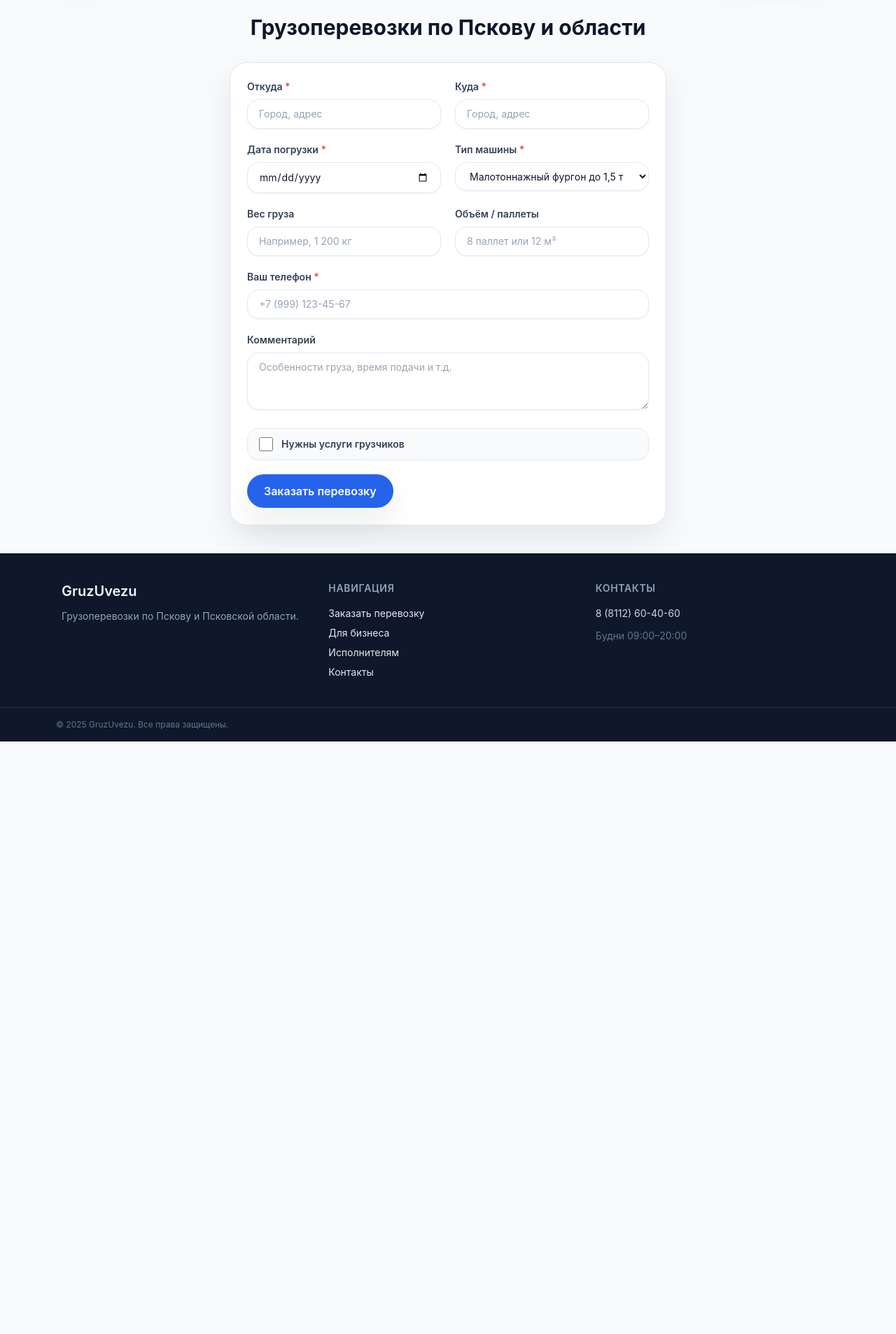
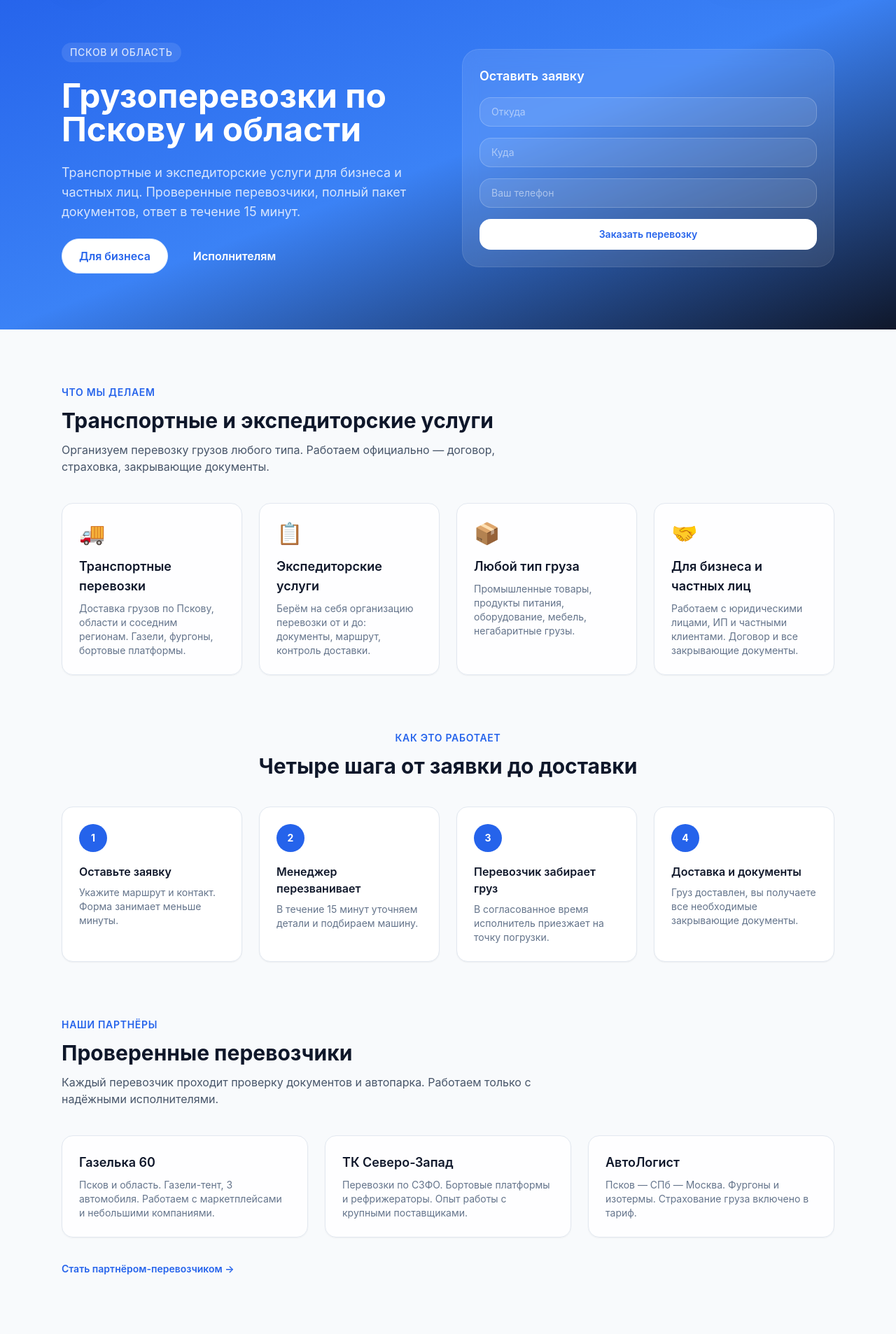
Before and after one commit to paybackovich/gruzuvezu, a React (Vite) app in the folder project/frontend/: page / in a window 1280 px wide. Shown: the part 100-2007 px from the top of the page at 70% size. Before the commit the page ends 1160 px from the top, so only its background shows below. Built offline with nearby package versions, Linux system fonts and the light colour scheme.

Commit message:
Refactor Home page layout and functionality: replace form fields with a simplified order request form, introduce service descriptions, steps for the ordering process, partner information, and FAQ section for enhanced user engagement.

```diff
--- a/project/frontend/src/pages/Home.jsx
+++ b/project/frontend/src/pages/Home.jsx
@@ -1,170 +1,238 @@
 import { useState } from 'react';
-import FormField from '../components/FormField.jsx';
-import Input from '../components/Input.jsx';
+import { Link } from 'react-router-dom';
+import Card from '../components/Card.jsx';
 import Button from '../components/Button.jsx';
+import FAQ from '../components/FAQ.jsx';
 
-const vehicleOptions = [
-  'Малотоннажный фургон до 1,5 т',
-  'Газель тентованная',
-  'Изотермический кузов',
-  'Термобудка',
-  'Бортовая платформа',
+const initialForm = { from: '', to: '', phone: '' };
+
+const services = [
+  {
+    icon: '🚚',
+    title: 'Транспортные перевозки',
+    description: 'Доставка грузов по Пскову, области и соседним регионам. Газели, фургоны, бортовые платформы.',
+  },
+  {
+    icon: '📋',
+    title: 'Экспедиторские услуги',
+    description: 'Берём на себя организацию перевозки от и до: документы, маршрут, контроль доставки.',
+  },
+  {
+    icon: '📦',
+    title: 'Любой тип груза',
+    description: 'Промышленные товары, продукты питания, оборудование, мебель, негабаритные грузы.',
+  },
+  {
+    icon: '🤝',
+    title: 'Для бизнеса и частных лиц',
+    description: 'Работаем с юридическими лицами, ИП и частными клиентами. Договор и все закрывающие документы.',
+  },
 ];
 
-const initialState = {
-  from: '',
-  to: '',
-  date: '',
-  vehicle: vehicleOptions[0],
-  weight: '',
-  volume: '',
-  loaders: false,
-  phone: '',
-  comment: '',
-};
+const steps = [
+  { step: '1', title: 'Оставьте заявку', description: 'Укажите маршрут и контакт. Форма занимает меньше минуты.' },
+  { step: '2', title: 'Менеджер перезванивает', description: 'В течение 15 минут уточняем детали и подбираем машину.' },
+  { step: '3', title: 'Перевозчик забирает груз', description: 'В согласованное время исполнитель приезжает на точку погрузки.' },
+  { step: '4', title: 'Доставка и документы', description: 'Груз доставлен, вы получаете все необходимые закрывающие документы.' },
+];
+
+const partners = [
+  {
+    title: 'Газелька 60',
+    description: 'Псков и область. Газели-тент, 3 автомобиля. Работаем с маркетплейсами и небольшими компаниями.',
+  },
+  {
+    title: 'ТК Северо-Запад',
+    description: 'Перевозки по СЗФО. Бортовые платформы и рефрижераторы. Опыт работы с крупными поставщиками.',
+  },
+  {
+    title: 'АвтоЛогист',
+    description: 'Псков — СПб — Москва. Фургоны и изотермы. Страхование груза включено в тариф.',
+  },
+];
+
+const faqItems = [
+  {
+    question: 'Как быстро обработается заявка?',
+    answer: 'Менеджер перезванивает в течение 15 минут в рабочее время. Срочные заявки — в приоритете.',
+  },
+  {
+    question: 'Сколько стоит перевозка?',
+    answer: 'Стоимость зависит от маршрута, типа и объёма груза. Точная цена рассчитывается после звонка менеджера.',
+  },
+  {
+    question: 'Работаете ли вы с юридическими лицами?',
+    answer: 'Да, работаем с ИП и ООО. Предоставляем полный пакет документов: договор, акт, счёт-фактура.',
+  },
+  {
+    question: 'Какие регионы охватываете?',
+    answer: 'Псков и Псковская область — основной регион. Также выполняем рейсы в Санкт-Петербург, Великий Новгород, Москву.',
+  },
+];
 
 const Home = () => {
-  const [formData, setFormData] = useState(initialState);
+  const [form, setForm] = useState(initialForm);
   const [submitted, setSubmitted] = useState(false);
 
-  const handleChange = (event) => {
-    const { name, value, type, checked } = event.target;
-    setFormData((prev) => ({ ...prev, [name]: type === 'checkbox' ? checked : value }));
+  const handleChange = (e) => {
+    const { name, value } = e.target;
+    setForm((prev) => ({ ...prev, [name]: value }));
   };
 
-  const handleSubmit = (event) => {
-    event.preventDefault();
+  const handleSubmit = (e) => {
+    e.preventDefault();
     setSubmitted(true);
-    setTimeout(() => setSubmitted(false), 4000);
+    setTimeout(() => { setSubmitted(false); setForm(initialForm); }, 4000);
   };
 
   return (
-    <div className="mx-auto w-full max-w-2xl px-4 py-10 sm:px-6">
-      <div className="mb-8 space-y-2 text-center">
-        <h1 className="text-3xl font-bold text-slate-900">Грузоперевозки по Пскову и области</h1>
-      </div>
+    <div className="space-y-20 pb-20">
 
-      <form
-        onSubmit={handleSubmit}
-        className="space-y-5 rounded-3xl border border-slate-200 bg-white p-6 shadow-soft"
-      >
-        <div className="grid gap-5 md:grid-cols-2">
-          <FormField id="from" label="Откуда" required>
-            <Input
-              id="from"
-              name="from"
-              placeholder="Город, адрес"
-              value={formData.from}
-              onChange={handleChange}
-              required
-            />
-          </FormField>
-          <FormField id="to" label="Куда" required>
-            <Input
-              id="to"
-              name="to"
-              placeholder="Город, адрес"
-              value={formData.to}
-              onChange={handleChange}
-              required
-            />
-          </FormField>
+      {/* Hero */}
+      <section className="bg-gradient-to-br from-blue-600 via-blue-500 to-slate-900 text-white">
+        <div className="mx-auto grid w-full max-w-6xl gap-10 px-4 py-16 sm:px-6 lg:grid-cols-2 lg:py-20">
+
+          {/* Left: selling text */}
+          <div className="flex flex-col justify-center space-y-6">
+            <p className="inline-flex w-fit items-center rounded-full bg-white/10 px-3 py-1 text-sm font-medium uppercase tracking-wider text-white/80">
+              Псков и область
+            </p>
+            <h1 className="text-4xl font-bold leading-tight lg:text-5xl">
+              Грузоперевозки по Пскову и области
+            </h1>
+            <p className="text-lg text-white/80">
+              Транспортные и экспедиторские услуги для бизнеса и частных лиц. Проверенные
+              перевозчики, полный пакет документов, ответ в течение 15 минут.
+            </p>
+            <div className="flex flex-wrap gap-3">
+              <Button to="/business" size="lg" variant="secondary">
+                Для бизнеса
+              </Button>
+              <Button to="/carriers" size="lg" variant="ghost" className="text-white hover:bg-white/10">
+                Исполнителям
+              </Button>
+            </div>
+          </div>
+
+          {/* Right: short form */}
+          <div className="flex items-center">
+            <form
+              onSubmit={handleSubmit}
+              className="w-full space-y-4 rounded-3xl border border-white/10 bg-white/10 p-6 backdrop-blur-md"
+            >
+              <p className="text-lg font-semibold">Оставить заявку</p>
+              <input
+                name="from"
+                value={form.from}
+                onChange={handleChange}
+                placeholder="Откуда"
+                required
+                className="w-full rounded-2xl border border-white/20 bg-white/10 px-4 py-2.5 text-sm text-white placeholder-white/50 focus:border-white/50 focus:outline-none focus:ring-2 focus:ring-white/30"
+              />
+              <input
+                name="to"
+                value={form.to}
+                onChange={handleChange}
+                placeholder="Куда"
+                required
+                className="w-full rounded-2xl border border-white/20 bg-white/10 px-4 py-2.5 text-sm text-white placeholder-white/50 focus:border-white/50 focus:outline-none focus:ring-2 focus:ring-white/30"
+              />
+              <input
+                name="phone"
+                value={form.phone}
+                onChange={handleChange}
+                placeholder="Ваш телефон"
+                type="tel"
+                required
+                className="w-full rounded-2xl border border-white/20 bg-white/10 px-4 py-2.5 text-sm text-white placeholder-white/50 focus:border-white/50 focus:outline-none focus:ring-2 focus:ring-white/30"
+              />
+              {submitted ? (
+                <div className="rounded-2xl border border-green-300/30 bg-green-400/20 px-4 py-3 text-sm text-white">
+                  Заявка принята — перезвоним в течение 15 минут.
+                </div>
+              ) : (
+                <button
+                  type="submit"
+                  className="w-full rounded-2xl bg-white px-4 py-3 text-sm font-semibold text-blue-600 transition hover:bg-blue-50"
+                >
+                  Заказать перевозку
+                </button>
+              )}
+            </form>
+          </div>
         </div>
+      </section>
 
-        <div className="grid gap-5 md:grid-cols-2">
-          <FormField id="date" label="Дата погрузки" required>
-            <Input
-              id="date"
-              type="date"
-              name="date"
-              value={formData.date}
-              onChange={handleChange}
-              required
-            />
-          </FormField>
-          <FormField id="vehicle" label="Тип машины" required>
-            <select
-              id="vehicle"
-              name="vehicle"
-              value={formData.vehicle}
-              onChange={handleChange}
-              className="w-full rounded-2xl border border-slate-200 bg-white px-4 py-2.5 text-sm text-slate-900 shadow-sm focus:border-blue-500 focus:ring-4 focus:ring-blue-100"
-            >
-              {vehicleOptions.map((option) => (
-                <option key={option} value={option}>
-                  {option}
-                </option>
-              ))}
-            </select>
-          </FormField>
+      {/* Services */}
+      <section className="mx-auto w-full max-w-6xl px-4 sm:px-6">
+        <div className="mb-10 space-y-3">
+          <p className="text-sm font-semibold uppercase tracking-wider text-blue-600">Что мы делаем</p>
+          <h2 className="text-3xl font-bold text-slate-900">Транспортные и экспедиторские услуги</h2>
+          <p className="max-w-2xl text-base text-slate-600">
+            Организуем перевозку грузов любого типа. Работаем официально — договор, страховка,
+            закрывающие документы.
+          </p>
         </div>
+        <div className="grid gap-6 md:grid-cols-2 lg:grid-cols-4">
+          {services.map((s) => (
+            <Card key={s.title} icon={s.icon} title={s.title} description={s.description} />
+          ))}
+        </div>
+      </section>
 
-        <div className="grid gap-5 md:grid-cols-2">
-          <FormField id="weight" label="Вес груза">
-            <Input
-              id="weight"
-              name="weight"
-              placeholder="Например, 1 200 кг"
-              value={formData.weight}
-              onChange={handleChange}
-            />
-          </FormField>
-          <FormField id="volume" label="Объём / паллеты">
-            <Input
-              id="volume"
-              name="volume"
-              placeholder="8 паллет или 12 м³"
-              value={formData.volume}
-              onChange={handleChange}
-            />
-          </FormField>
+      {/* How it works */}
+      <section className="mx-auto w-full max-w-6xl px-4 sm:px-6">
+        <div className="mb-10 space-y-3 text-center">
+          <p className="text-sm font-semibold uppercase tracking-wider text-blue-600">Как это работает</p>
+          <h2 className="text-3xl font-bold text-slate-900">Четыре шага от заявки до доставки</h2>
         </div>
+        <div className="grid gap-6 md:grid-cols-2 lg:grid-cols-4">
+          {steps.map((s) => (
+            <div key={s.step} className="rounded-2xl border border-slate-200 bg-white p-6 shadow-sm">
+              <div className="mb-4 inline-flex h-10 w-10 items-center justify-center rounded-full bg-blue-600 text-sm font-bold text-white">
+                {s.step}
+              </div>
+              <h3 className="text-base font-semibold text-slate-900">{s.title}</h3>
+              <p className="mt-2 text-sm text-slate-500">{s.description}</p>
+            </div>
+          ))}
+        </div>
+      </section>
 
-        <FormField id="phone" label="Ваш телефон" required>
-          <Input
-            id="phone"
-            name="phone"
-            type="tel"
-            placeholder="+7 (999) 123-45-67"
-            value={formData.phone}
-            onChange={handleChange}
-            required
-          />
-        </FormField>
+      {/* Partners */}
+      <section className="mx-auto w-full max-w-6xl px-4 sm:px-6">
+        <div className="mb-10 space-y-3">
+          <p className="text-sm font-semibold uppercase tracking-wider text-blue-600">Наши партнёры</p>
+          <h2 className="text-3xl font-bold text-slate-900">Проверенные перевозчики</h2>
+          <p className="max-w-2xl text-base text-slate-600">
+            Каждый перевозчик проходит проверку документов и автопарка. Работаем только с
+            надёжными исполнителями.
+          </p>
+        </div>
+        <div className="grid gap-6 md:grid-cols-3">
+          {partners.map((p) => (
+            <Card key={p.title} title={p.title} description={p.description} />
+          ))}
+        </div>
+        <div className="mt-8">
+          <Link
+            to="/carriers"
+            className="text-sm font-semibold text-blue-600 hover:text-blue-700"
+          >
+            Стать партнёром-перевозчиком →
+          </Link>
+        </div>
+      </section>
 
-        <FormField id="comment" label="Комментарий">
-          <textarea
-            id="comment"
-            name="comment"
-            rows={3}
-            className="w-full rounded-2xl border border-slate-200 bg-white px-4 py-2.5 text-sm text-slate-900 shadow-sm focus:border-blue-500 focus:ring-4 focus:ring-blue-100"
-            placeholder="Особенности груза, время подачи и т.д."
-            value={formData.comment}
-            onChange={handleChange}
-          />
-        </FormField>
+      {/* FAQ */}
+      <section className="mx-auto w-full max-w-6xl space-y-8 px-4 sm:px-6">
+        <div className="text-center">
+          <p className="text-sm font-semibold uppercase tracking-wider text-blue-600">Вопросы и ответы</p>
+          <h2 className="mt-2 text-3xl font-bold text-slate-900">Часто спрашивают</h2>
+        </div>
+        <FAQ items={faqItems} />
+      </section>
 
-        <label className="flex items-center gap-3 rounded-2xl border border-slate-200 bg-slate-50 px-4 py-3">
-          <input
-            type="checkbox"
-            name="loaders"
-            checked={formData.loaders}
-            onChange={handleChange}
-            className="h-5 w-5 rounded border-slate-300 text-blue-600 focus:ring-blue-400"
-          />
-          <span className="text-sm font-semibold text-slate-700">Нужны услуги грузчиков</span>
-        </label>
-
-        <Button type="submit" size="lg">
-          Заказать перевозку
-        </Button>
-
-        {submitted && (
-          <div className="rounded-2xl border border-green-100 bg-green-50 px-4 py-3 text-sm text-green-700">
-            Заявка принята. Менеджер свяжется с вами в течение 15 минут.
-          </div>
-        )}
-      </form>
     </div>
   );
 };
```
